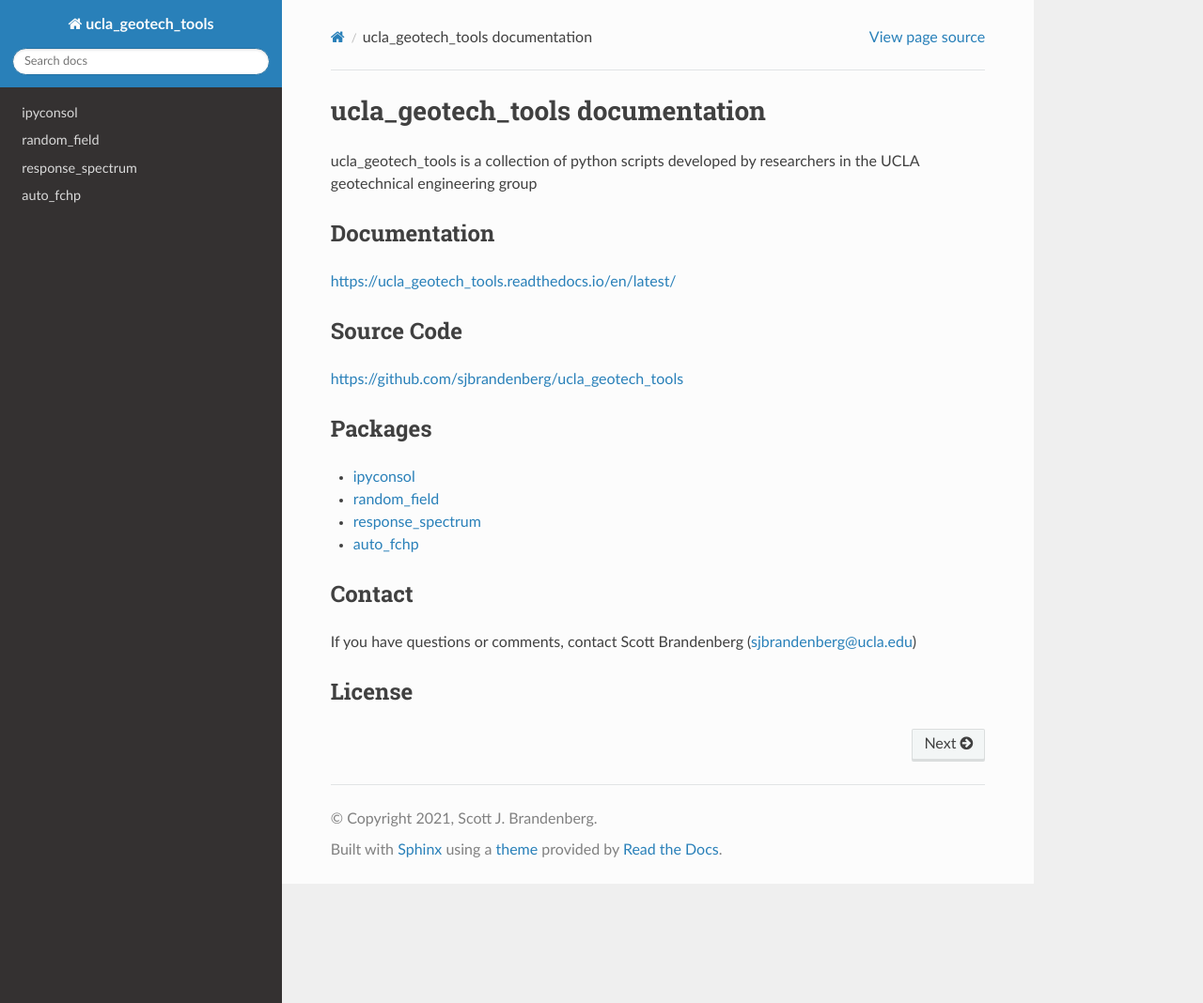
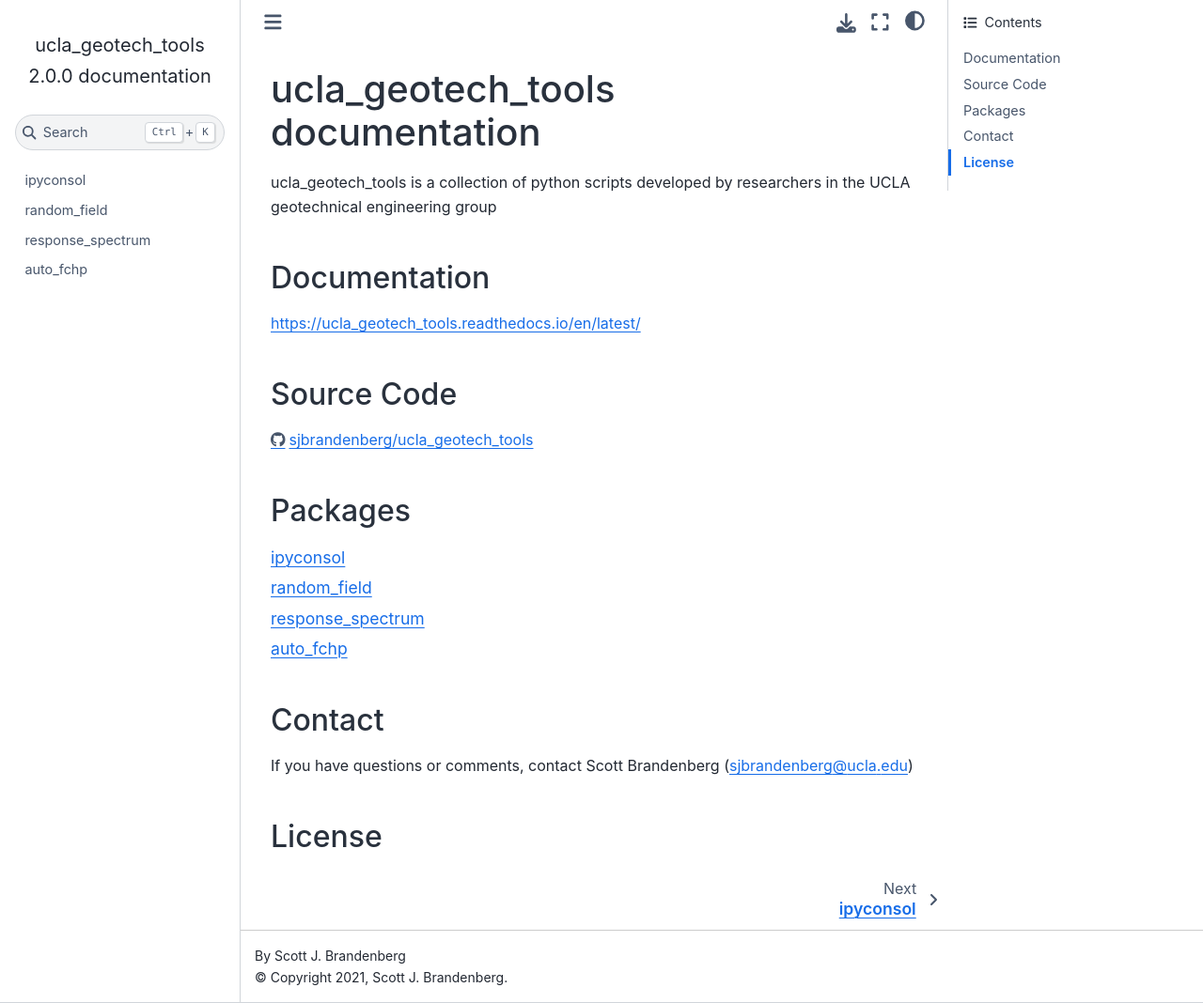
Before and after one commit to sjbrandenberg/ucla_geotech_tools, a Sphinx documentation site: the page built from docs/index.rst, in a window 1280 px wide and 1068 px high. Shown: the whole window at 94% size. Built offline with Sphinx 7.4.7 and the Sphinx Book theme 1.1.4, drawn with Linux system fonts in a browser that asks for light colours; pages that are not in the unit, such as notebooks, are missing from menus.

Commit message:
Update conf.py

```diff
--- a/docs/conf.py
+++ b/docs/conf.py
@@ -40,7 +40,7 @@ source_suffix = {
 # extensions coming with Sphinx (named 'sphinx.ext.*') or your custom
 # ones.
 extensions = [
-    "sphinx_rtd_theme",
+    "sphinx_book_theme",
     "myst_parser",
 ]
 
@@ -59,7 +59,7 @@ exclude_patterns = []
 # The theme to use for HTML and HTML Help pages.  See the documentation for
 # a list of builtin themes.
 #
-html_theme = 'sphinx_rtd_theme'
+html_theme = 'sphinx_book_theme'
 
 # Add any paths that contain custom static files (such as style sheets) here,
 # relative to this directory. They are copied after the builtin static files,
```
